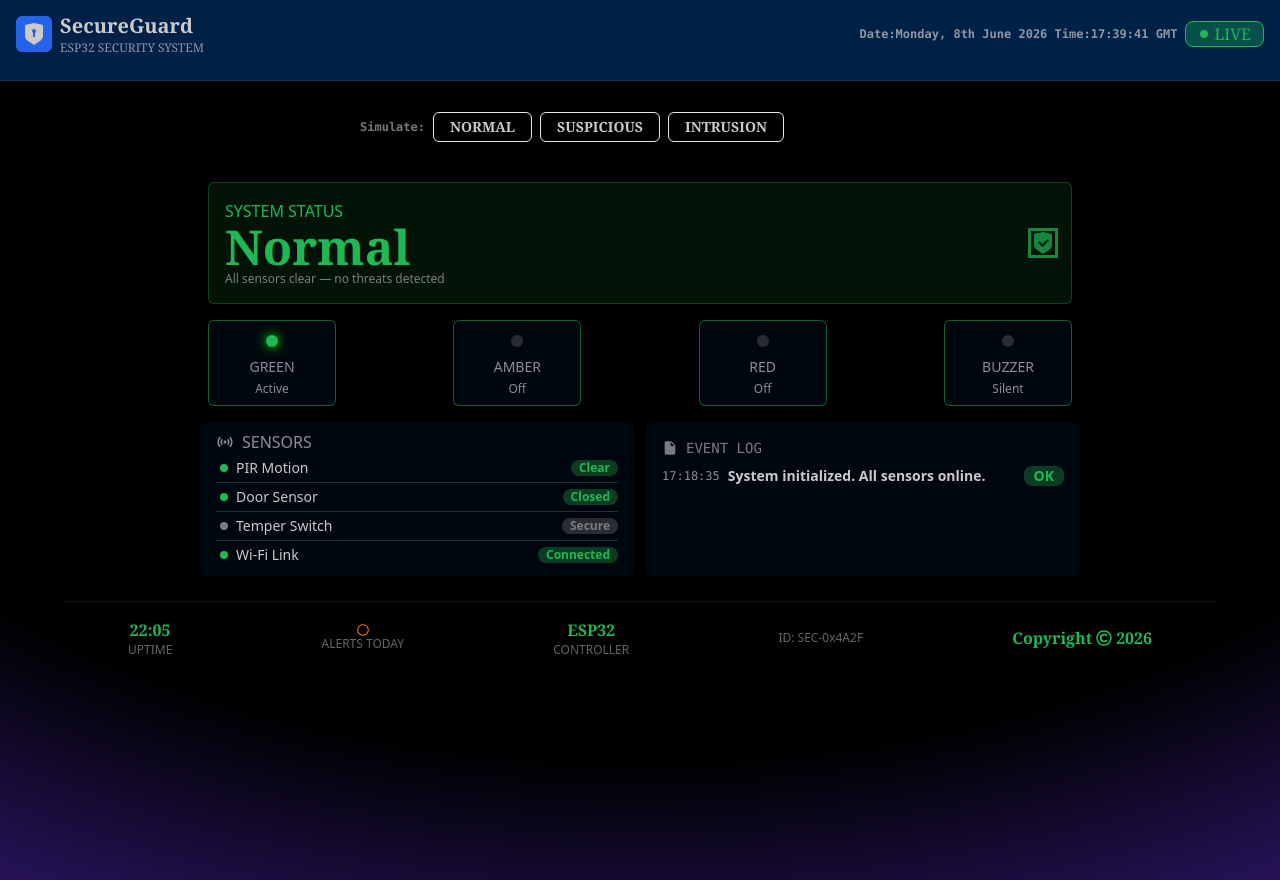
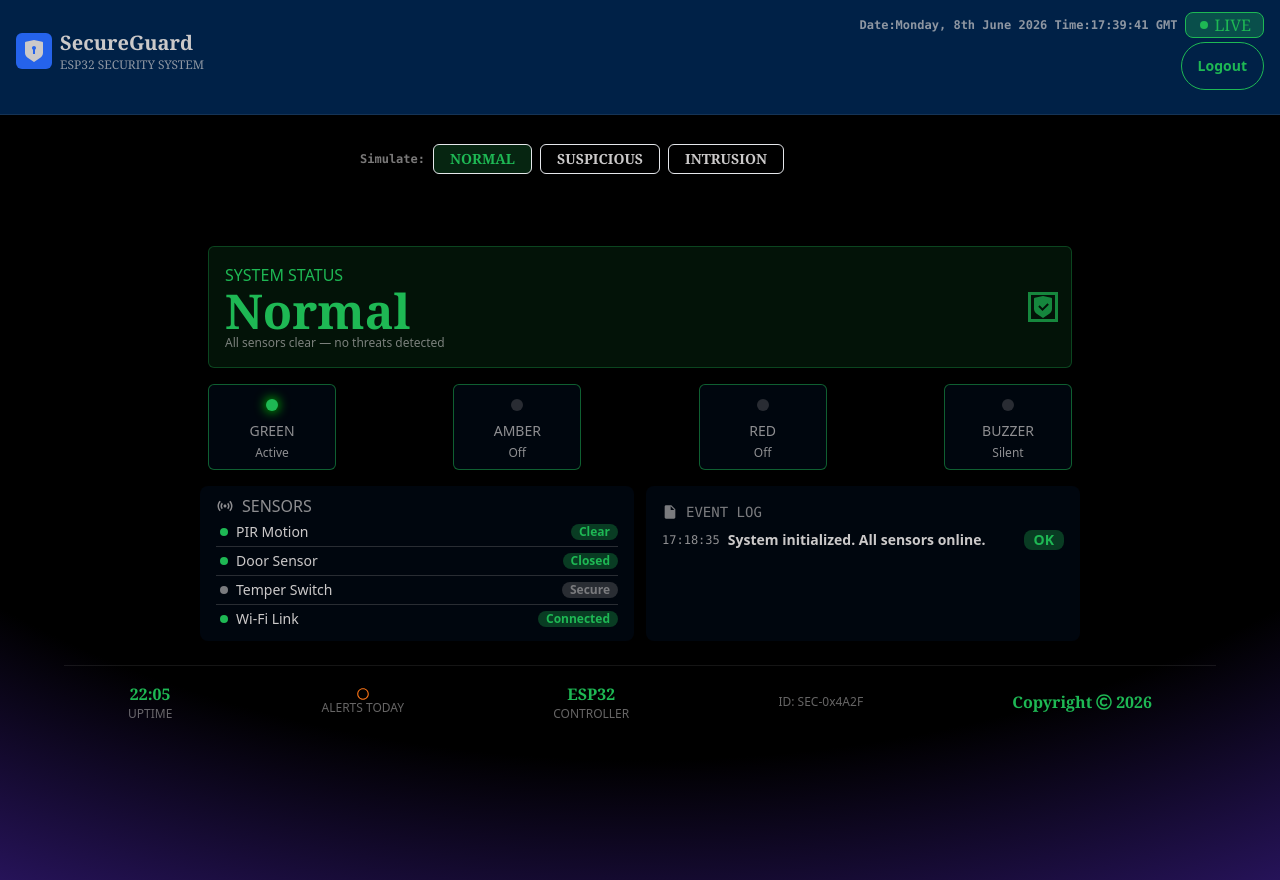
Before and after one commit to barrymomodouwurrie-165/smart_security_system, a React app in the folder Frontend/: page /dashboard in a window 1280 px wide. Built offline with nearby package versions, Linux system fonts and the light colour scheme; the HTML template or start-up script is replaced by a standard one.

Commit message:
Added a logout button to the navbar

```diff
--- a/Frontend/src/Components/Navbar.jsx
+++ b/Frontend/src/Components/Navbar.jsx
@@ -1,4 +1,4 @@
-import { MdFiberManualRecord} from "react-icons/md";
+import { MdFiberManualRecord } from "react-icons/md";
 import { RiShieldKeyholeFill } from "react-icons/ri";
 
 const Navbar = () => {
@@ -17,6 +17,7 @@ const Navbar = () => {
               </p>
             </div>
           </div>
+          <div className="flex flex-col">
             <div className="flex items-center gap-2">
               <p className="text-xs font-mono font-bold text-base-content/70">
                 Date:Monday, 8th June 2026 Time:17:39:41 GMT
@@ -26,6 +27,12 @@ const Navbar = () => {
                 <span>LIVE</span>
               </div>
             </div>
+            <div className="flex justify-end mt-1">
+              <button className="btn btn-outline text-primary">
+                Logout
+              </button>
+            </div>
+          </div>
         </div>
       </div>
     </div>
--- a/Frontend/src/Pages/Dashboard.jsx
+++ b/Frontend/src/Pages/Dashboard.jsx
@@ -9,11 +9,11 @@ const Dashboard = () => {
     <div className="min-h-screen">
       <Navbar />
       <div className="max-w-3xl mx-auto">
-        <div className="max-w-[18rem] sm:max-w-xl mx-auto px-2 py-8 grid sm:flex items-center gap-2">
+        <div className="max-w-[18rem] sm:max-w-xl mx-auto px-2 py-16 grid sm:flex items-center gap-2">
           <span className="text-xs font-mono font-bold text-base-content/60 text-center">
             Simulate:
           </span>
-          <div className="border border-solid rounded-md px-4 py-1 text-sm text-center font-bold font-serif ">
+          <div className="bg-primary/20 text-primary border border-solid rounded-md px-4 py-1 text-sm text-center font-bold font-serif ">
             NORMAL
           </div>
           <div className="border border-solid rounded-md px-4 py-1 text-sm text-center font-bold font-serif">
```
Lines whose indentation alone changed are shown as unchanged.
